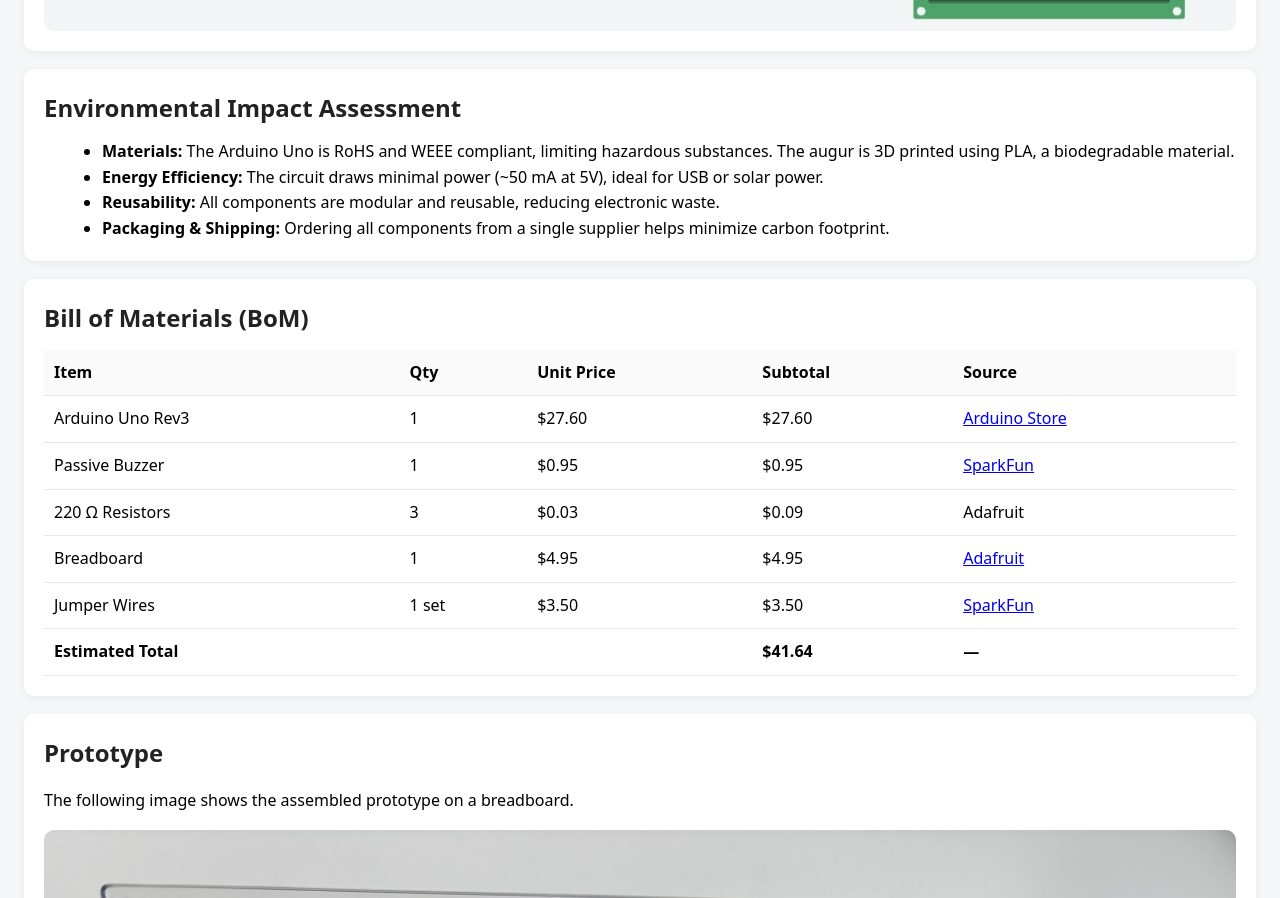
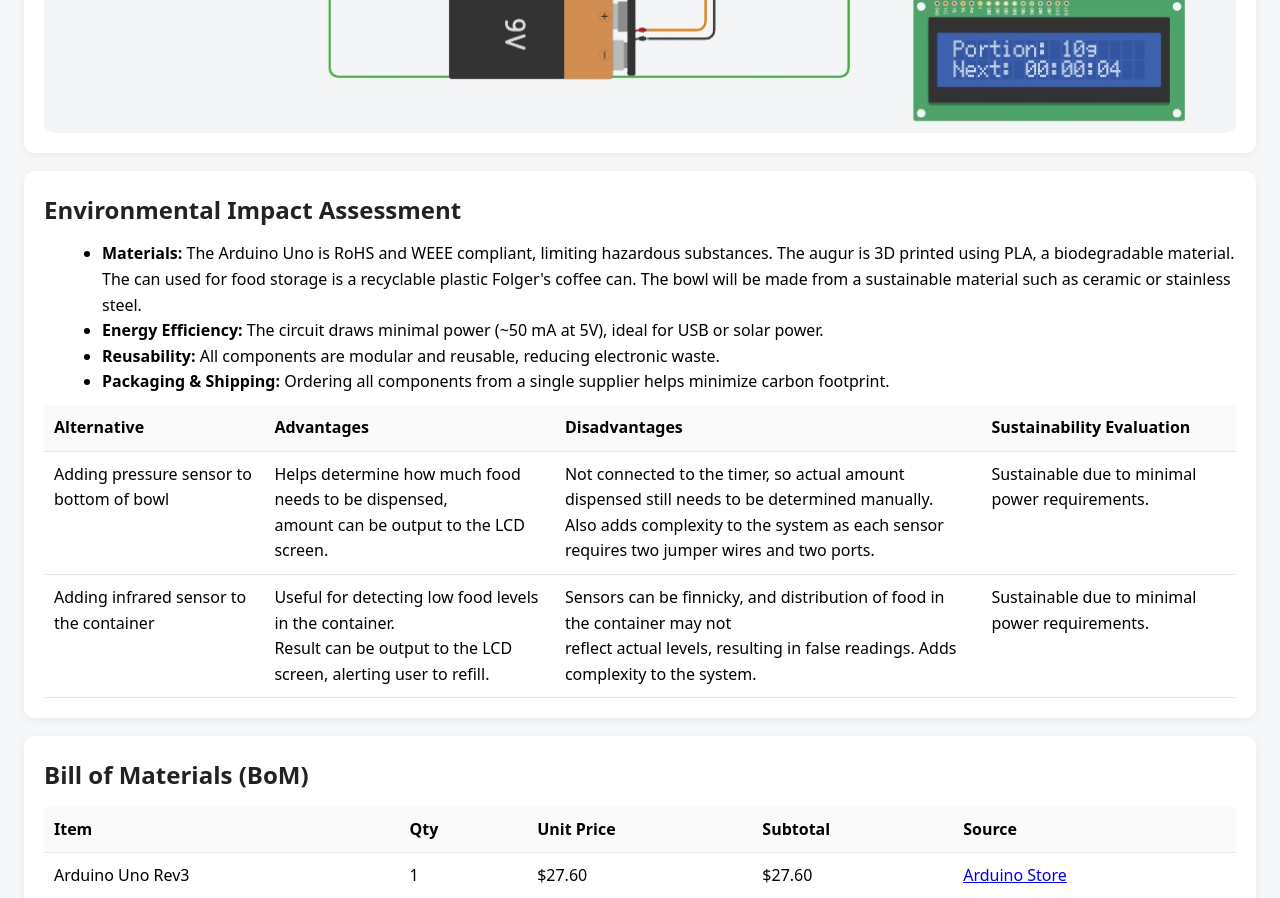
Before and after one commit to svettese90-png/TECH117-Group02, a plain HTML site: page index.html in a window 1280 px wide. Shown: the part 1580-2478 px from the top of the page. Drawn offline with nearby package versions, Linux system fonts and the light colour scheme.

Commit message:
Updated index.html
Added potential solutions to roadblocks; potential alternatives, advantages, disadvantages and sustainability assessment of said alternatives.

```diff
--- a/index.html
+++ b/index.html
@@ -57,6 +57,7 @@
     <p><strong>Instructor:</strong> Ph.D. Ana Rodrigues</p>
     <p><strong>Team Members:</strong></p>
     <ul>
+      <li>Shammah Anegbode</li>
       <li>Danil Kirichenko</li>
       <li>Kuldeep Singh Chahal</li>
       <li>Steve Vettese</li>
@@ -65,30 +66,54 @@
 
   <section id="introduction">
     <h2>Introduction</h2>
-    <p>This project uses an <strong>Arduino Uno</strong>, a <strong>stepper motor</strong>, an <strong>infrared sensor</strong>, an <strong>LCD screen</strong>, and a <strong>potentiometer</strong> to operate a pet feeder. It aligns with the WHO's Sustainability Development Goals in the area of Reducing Inequalities and Responsible Consumption and Production.</p>
-    <p>The goal of the project is to create a system that can dispense food at regular intervals using delay. A stepper motor will operate an augur that turns a certain number of timesat predetermined intervals. The size of the portions (i.e. the number of times the augur turns) is controlled by a potentiometer. An infrared sensor will detect when the amount of food in the dispenser is low and display this on an LCD screen.</p>
+    <p>This project uses an <strong>Arduino Uno</strong>, a <strong>stepper motor</strong>, an <strong>LCD screen</strong>, and a <strong>potentiometer</strong> to operate a pet feeder. It aligns with the WHO's Sustainability Development Goals in the area of Reducing Inequalities and Responsible Consumption and Production.</p>
+    <p>The goal of the project is to create a system that can dispense food at regular intervals using delay. A stepper motor will operate an augur that turns a certain number of timesat predetermined intervals. The size of the portions (i.e. the number of times the augur turns) is controlled by a potentiometer. If possible, a pressure sensor can be placed under the bowl to detect the weight of the food in the bowl.</p>
     <p>This addresses inequality by easing the cognitive load for neurodivergent pet owners, and responsible consumption by ensuring the pet in question has a consistent food supply while minimizing waste.</p>
-    <p>Potential roadblocks include the time taken to print the augur, the number of ports available on the Arduino, and the complexity of integrating all components.</p>
+    <p>Potential roadblocks include the time taken to print the augur, the number of ports available on the Arduino, and the complexity of integrating all components. The augur was thankfully prointed in about a week, and the number of ports on the Arduino is sufficient (even allowing for more components if desired) when taking analog ports into account. The complexity of integrating all components can be mitigated by determining what is absolutely necessary, incorporating those components, and then adding components as desired, if possible.</p>
 
   </section>
 
   <section id="circuit-diagram">
     <h2>Circuit Diagram</h2>
-    <p>A stepper motor turns an augur at predetermined intervals to dispense food into a bowl. An infrared sensor detects when the level of food in the dispenser is low, and the LCD screen displays the status. A potentiometer can be used to adjust portion size by determining the number of rotations of the augur.</p>
+    <p>A stepper motor turns an augur at predetermined intervals to dispense food into a bowl. The LCD screen displays the portion size. A potentiometer can be used to adjust portion size by determining the number of rotations of the augur.</p>
     <img src="collision-warning-system-Arduino.jpg" alt="Arduino collision warning system">
   </section>
 
   <section id="environment">
     <h2>Environmental Impact Assessment</h2>
     <ul>
-      <li><strong>Materials:</strong> The Arduino Uno is RoHS and WEEE compliant, limiting hazardous substances. The augur is 3D printed using PLA, a biodegradable material.
-      </li>
+      <li><strong>Materials:</strong> The Arduino Uno is RoHS and WEEE compliant, limiting hazardous substances. The augur is 3D printed using PLA, a biodegradable material. The can used for food storage is a recyclable plastic Folger's coffee can. The bowl will be made from a sustainable material such as ceramic or stainless steel.</li>
       <li><strong>Energy Efficiency:</strong> The circuit draws minimal power (~50 mA at 5V), ideal for USB or
         solar power.</li>
       <li><strong>Reusability:</strong> All components are modular and reusable, reducing electronic waste.</li>
       <li><strong>Packaging & Shipping:</strong> Ordering all components from a single supplier helps minimize
         carbon footprint.</li>
     </ul>
+
+      <table>
+      <thead>
+        <tr>
+          <th>Alternative</th>
+          <th>Advantages</th>
+          <th>Disadvantages</th>
+          <th>Sustainability Evaluation</th>
+        </tr>
+      </thead>
+      <tbody>
+        <tr>
+          <td>Adding pressure sensor to bottom of bowl</td>
+          <td>Helps determine how much food needs to be dispensed,<br>amount can be output to the LCD screen.</td>
+          <td>Not connected to the timer, so actual amount dispensed still needs to be determined manually.<br>Also adds complexity to the system as each sensor requires two jumper wires and two ports.</td>
+          <td>Sustainable due to minimal power requirements.</td>
+       </tr>
+        <tr>
+          <td>Adding infrared sensor to the container</td>
+          <td>Useful for detecting low food levels in the container.<br>Result can be output to the LCD screen, alerting user to refill.</td>
+          <td>Sensors can be finnicky, and distribution of food in the container may not<br>reflect actual levels, resulting in false readings. Adds complexity to the system.</td>
+          <td>Sustainable due to minimal power requirements.</td>
+        </tr>
+      </tbody>
+    </table>
   </section>
 
   <section id="bom">
```
